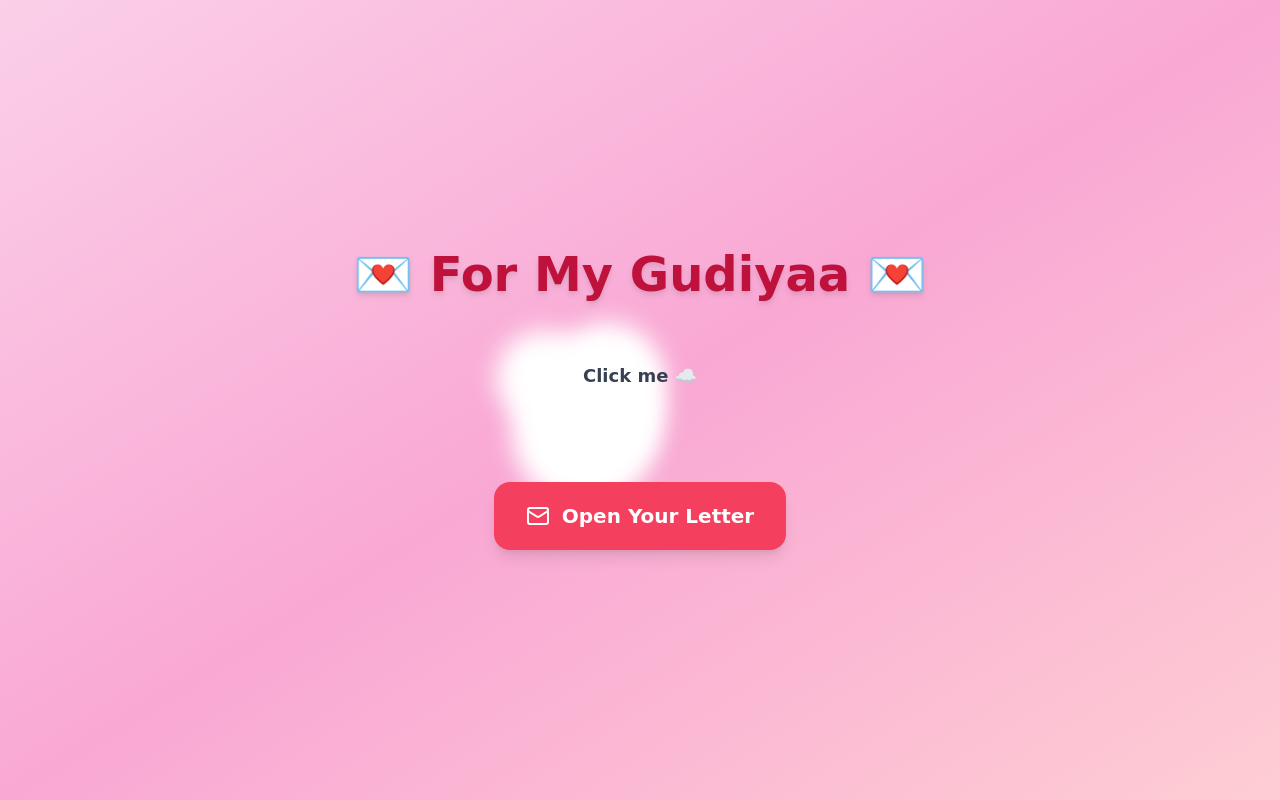
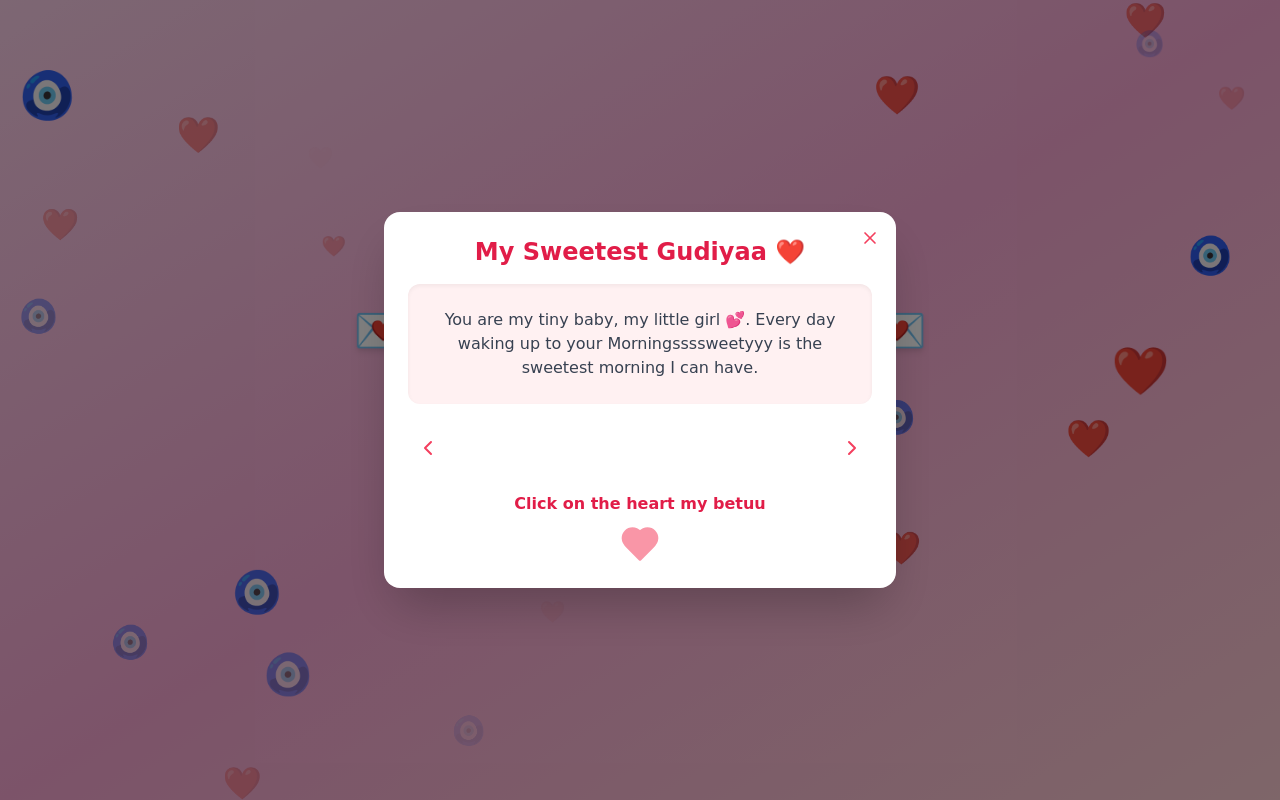
Before and after one commit to aryandogra2004-code/Gudiyaa, a React (Vite) app: page / in a window 1280 px wide. Both pictures are taken after a click on the button "Open Your Letter". Built offline with nearby package versions, Linux system fonts and the light colour scheme.

Commit message:
Add files via upload

```diff
--- a/src/App.jsx
+++ b/src/App.jsx
@@ -1,86 +1,72 @@
 import { useState } from "react";
 import { motion, AnimatePresence } from "framer-motion";
-import { Mail } from "lucide-react";
+import { Heart, Mail, X, ChevronLeft, ChevronRight } from "lucide-react";
+
+// If using Google Fonts, make sure to include in your index.html:
+// <link href="https://fonts.googleapis.com/css2?family=Poppins:wght@400;600&display=swap" rel="stylesheet">
 
 export default function GudiyaaLoveSite() {
   const [open, setOpen] = useState(false);
-  const [cloudClicked, setCloudClicked] = useState(false);
-  const [showKiss, setShowKiss] = useState(false);
-  const [showMessage, setShowMessage] = useState(false);
+  const [cardIndex, setCardIndex] = useState(0);
+  const [showScroll, setShowScroll] = useState(false);
 
-  // Handle cloud click
-  const handleCloudClick = () => {
-    if (!cloudClicked) {
-      setCloudClicked(true);
-      setShowKiss(true);
-      // After kiss animation, show text
-      setTimeout(() => {
-        setShowKiss(false);
-        setShowMessage(true);
-      }, 1500); // kiss animation duration
-    }
-  };
+  const cards = [
+    "You are my tiny baby, my little girl 💕. Every day waking up to your Morningssssweetyyy is the sweetest morning I can have.",
+    "I love your sundrrrrr voice, your cutuuuu laugh. Onlyyyy you can make my heart melt everyday ✨.",
+    "3 years together and still counting… I want to spend forever with you 💍💕💕💕❤️.",
+    "You are meraa chotuu sa bacchaa and no matter how old we get you will always remain my chotuuubaby 💖.",
+    "I love you so much, Gudiyaa ❤️ You are my everything, forever & always ❤️."
+  ];
+
+  const longMessage = `
+My pyariii Gudiyaa 💕
+
+From the moment we met I somehow knew in my heart that youuu are the one and since that day I have not loved anyone more than you 🥺. I want to spend every single day making you feel loved and special because you deserve it and you desrveeee so much moreee, Jaan. You are my heart. No words can truly capture how much I adore you. Every day theee love grows innn my dill. I just lovee youuu soo soo much. You are my family, my comfort, my wife. We will live our whole life together just each other’s. I’ll make my girl's each and every dream come true. We will wakeee up together and wee will ninii togetherrr. Ap Meri Sanju ho aur ap mere he rahogi. I’ll never let your cutest smileee fade. You make me smile, you make meee happy, just ME & YOU 💟💟❤. With lotsss of loveee meriii jaannn, yourrrr babyyyy, Aruuuuuuu 💗💗💗🤭
+`;
+
+  const floatingEmojis = [
+    { symbol: "❤️", color: "text-rose-400", size: 25 },
+    { symbol: "🧿", color: "text-blue-500", size: 30 }
+  ];
 
   return (
-    <div className="min-h-screen relative flex flex-col items-center justify-center bg-gradient-to-br from-pink-200 via-pink-300 to-rose-200 p-6 font-poppins">
+    <div className="min-h-screen relative flex flex-col items-center justify-center bg-gradient-to-br from-pink-200 via-pink-300 to-rose-200 p-6 overflow-hidden font-poppins">
+
+      {/* Floating emojis */}
+      {[...Array(25)].map((_, i) => {
+        const emoji = i % 2 === 0 ? floatingEmojis[0] : floatingEmojis[1];
+        return (
+          <motion.div
+            key={i}
+            className={`${emoji.color} absolute`}
+            style={{
+              top: `${Math.random() * 100}%`,
+              left: `${Math.random() * 100}%`,
+              fontSize: `${emoji.size + Math.random() * 15}px`
+            }}
+            initial={{ opacity: 0, scale: 0 }}
+            animate={{ opacity: [0, 1, 0], y: [0, -50], scale: [0.6, 1.2, 0.6] }}
+            transition={{ duration: 5 + Math.random() * 3, repeat: Infinity, delay: i * 0.3 }}
+          >
+            {emoji.symbol}
+          </motion.div>
+        );
+      })}
 
       {/* Title */}
-      <div className="text-center mb-8 relative z-10">
+      <motion.div
+        className="text-center mb-8 z-10"
+        initial={{ opacity: 0, y: -30 }}
+        animate={{ opacity: 1, y: 0 }}
+        transition={{ duration: 0.8 }}
+      >
         <h1 className="text-4xl md:text-5xl font-bold text-rose-700 drop-shadow-md">
           💌 For My Gudiyaa 💌
         </h1>
-
-        {/* Cloud */}
-        <div className="relative w-64 h-32 mt-6 mx-auto">
-          {!cloudClicked && (
-            <motion.div
-              className="relative w-full h-full cursor-pointer"
-              onClick={handleCloudClick}
-              whileHover={{ scale: 1.05 }}
-              initial={{ scale: 1 }}
-              animate={{ scale: 1 }}
-            >
-              {/* Simple cloud using blurred white circles */}
-              <div className="absolute w-24 h-24 bg-white rounded-full blur-md -left-4 top-2"></div>
-              <div className="absolute w-28 h-28 bg-white rounded-full blur-md left-10 top-0"></div>
-              <div className="absolute w-32 h-32 bg-white rounded-full blur-md left-6 top-6"></div>
-              <div className="absolute w-36 h-36 bg-white rounded-full blur-md left-0 top-10"></div>
-              <p className="absolute w-full text-center top-10 font-bold text-gray-700 text-lg z-10">
-                Click me ☁️
-              </p>
-            </motion.div>
-          )}
-
-          {/* Kiss animation */}
-          <AnimatePresence>
-            {showKiss && (
-              <motion.div
-                className="absolute top-0 left-1/2 -translate-x-1/2 text-6xl text-pink-500"
-                initial={{ scale: 0, opacity: 0 }}
-                animate={{ scale: 2, opacity: 1 }}
-                exit={{ scale: 0, opacity: 0 }}
-                transition={{ duration: 1.5 }}
-              >
-                💋
-              </motion.div>
-            )}
-          </AnimatePresence>
-
-          {/* Message after kiss */}
-          <AnimatePresence>
-            {showMessage && (
-              <motion.div
-                className="absolute top-0 left-1/2 -translate-x-1/2 bg-white/90 backdrop-blur-md p-6 rounded-3xl shadow-xl text-center text-rose-600 text-lg font-bold w-72"
-                initial={{ scale: 0, opacity: 0 }}
-                animate={{ scale: 1, opacity: 1 }}
-                transition={{ duration: 0.6 }}
-              >
-                AWWW you clicked, <br /> YOU ARE SUCH A CUTIEEEEBB!!!
-              </motion.div>
-            )}
-          </AnimatePresence>
-        </div>
-      </div>
+        <p className="text-lg md:text-xl text-rose-600 mt-3">
+          3 years together... and many more to come ❤️
+        </p>
+      </motion.div>
 
       {/* Open envelope button */}
       <motion.button
@@ -92,7 +78,117 @@ export default function GudiyaaLoveSite() {
         <Mail className="w-6 h-6" /> Open Your Letter
       </motion.button>
 
-      {/* Keep your original envelope modal & scroll modal here */}
+      {/* Envelope modal */}
+      <AnimatePresence>
+        {open && !showScroll && (
+          <motion.div
+            initial={{ opacity: 0, scale: 0.8 }}
+            animate={{ opacity: 1, scale: 1 }}
+            exit={{ opacity: 0, scale: 0.8 }}
+            transition={{ duration: 0.4 }}
+            className="fixed inset-0 bg-black/50 flex items-center justify-center p-4 z-50"
+          >
+            <motion.div
+              className="bg-white rounded-2xl shadow-2xl max-w-lg w-full p-6 relative flex flex-col items-center"
+              initial={{ y: 50, opacity: 0 }}
+              animate={{ y: 0, opacity: 1 }}
+              exit={{ y: 50, opacity: 0 }}
+            >
+              <button
+                onClick={() => setOpen(false)}
+                className="absolute top-4 right-4 text-rose-500 hover:text-rose-700"
+              >
+                <X className="w-5 h-5" />
+              </button>
+
+              <h2 className="text-2xl font-bold text-rose-600 text-center mb-4">
+                My Sweetest Gudiyaa ❤️
+              </h2>
+
+              <motion.div
+                key={cardIndex}
+                initial={{ opacity: 0, y: 30 }}
+                animate={{ opacity: 1, y: 0 }}
+                exit={{ opacity: 0, y: -30 }}
+                transition={{ duration: 0.3 }}
+                className="bg-rose-50 p-6 rounded-xl shadow-inner text-center text-gray-700 min-h-[120px] flex items-center justify-center"
+              >
+                {cards[cardIndex]}
+              </motion.div>
+
+              {/* Navigation */}
+              <div className="flex justify-between w-full mt-6">
+                <button
+                  onClick={() => setCardIndex((cardIndex - 1 + cards.length) % cards.length)}
+                  className="p-2 text-rose-500 hover:text-rose-700"
+                >
+                  <ChevronLeft className="w-6 h-6" />
+                </button>
+                <button
+                  onClick={() => setCardIndex((cardIndex + 1) % cards.length)}
+                  className="p-2 text-rose-500 hover:text-rose-700"
+                >
+                  <ChevronRight className="w-6 h-6" />
+                </button>
+              </div>
+
+              {/* Heart with text */}
+              <div className="flex flex-col items-center mt-6 cursor-pointer" onClick={() => setShowScroll(true)}>
+                <p className="text-rose-600 font-semibold mb-2 text-center">
+                  Click on the heart my betuu
+                </p>
+                <motion.div
+                  className="animate-pulse"
+                  whileHover={{ scale: 1.2 }}
+                >
+                  <Heart className="w-10 h-10 text-rose-500 fill-rose-500" />
+                </motion.div>
+              </div>
+            </motion.div>
+          </motion.div>
+        )}
+      </AnimatePresence>
+
+      {/* Scroll modal */}
+      <AnimatePresence>
+        {showScroll && (
+          <motion.div
+            initial={{ opacity: 0, scale: 0.8 }}
+            animate={{ opacity: 1, scale: 1 }}
+            exit={{ opacity: 0, scale: 0.8 }}
+            transition={{ duration: 0.4 }}
+            className="fixed inset-0 bg-black/50 flex items-center justify-center p-4 z-50"
+          >
+            <motion.div
+              className="relative bg-white rounded-3xl shadow-2xl max-w-4xl w-full p-6 flex flex-col items-center"
+              initial={{ y: 50, opacity: 0 }}
+              animate={{ y: 0, opacity: 1 }}
+              exit={{ y: 50, opacity: 0 }}
+            >
+              <button
+                onClick={() => setShowScroll(false)}
+                className="absolute top-4 right-4 text-rose-500 hover:text-rose-700"
+              >
+                <X className="w-5 h-5" />
+              </button>
+
+              {/* Scrollable cute paper */}
+              <div className="bg-white p-6 rounded-xl shadow-inner border border-pink-200 w-full relative overflow-auto max-h-[80vh] max-w-full">
+                {/* Ribbons and flowers */}
+                <div className="absolute top-0 left-0 right-0 flex justify-between p-2 text-pink-400 font-bold text-xl">
+                  <div>🎀🌸</div>
+                  <div>🌸🎀</div>
+                </div>
+
+                {/* Scrollable message */}
+                <pre className="whitespace-pre-wrap text-center text-rose-600 text-base font-poppins min-w-[600px]">
+                  {longMessage}
+                </pre>
+              </div>
+            </motion.div>
+          </motion.div>
+        )}
+      </AnimatePresence>
     </div>
   );
 }
```
